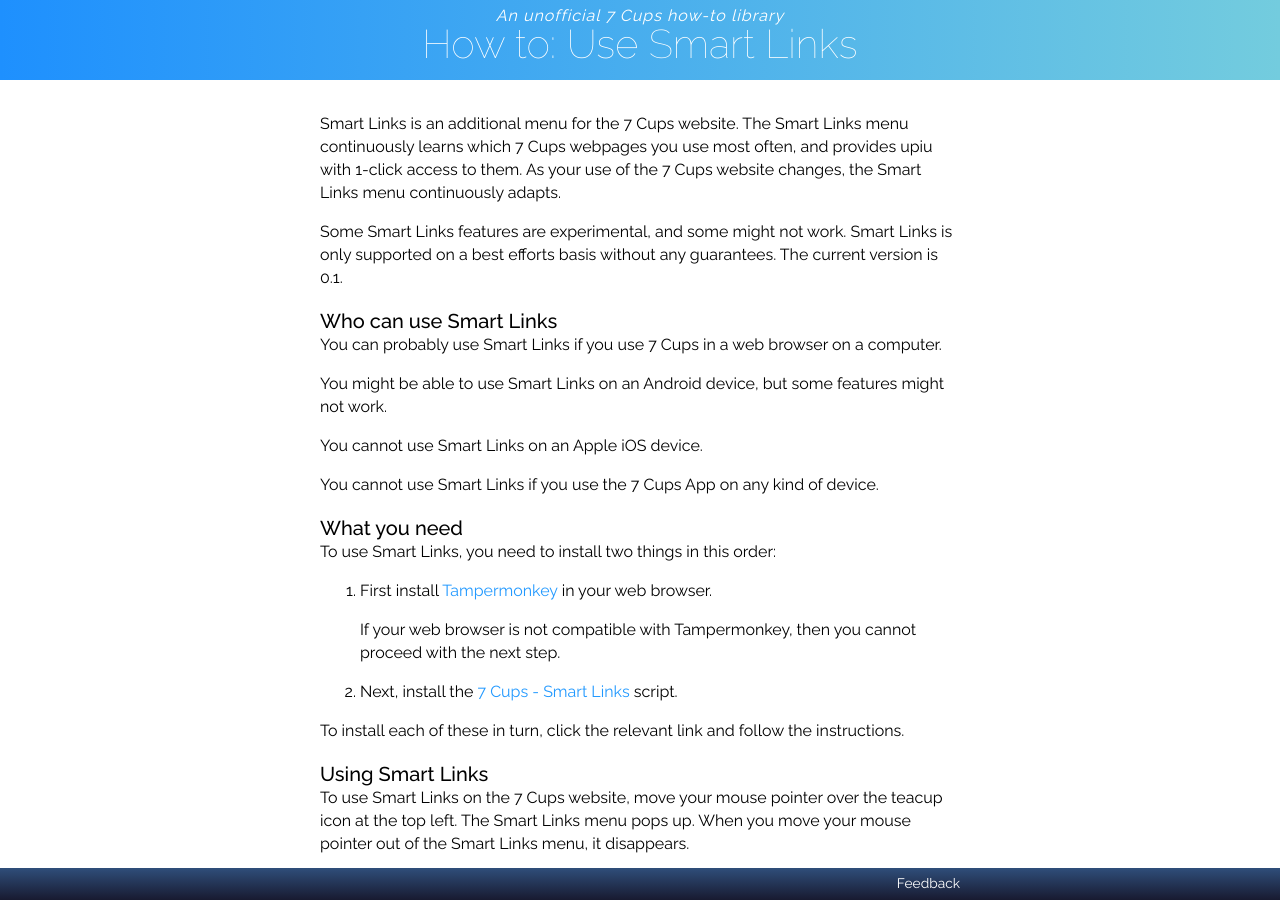
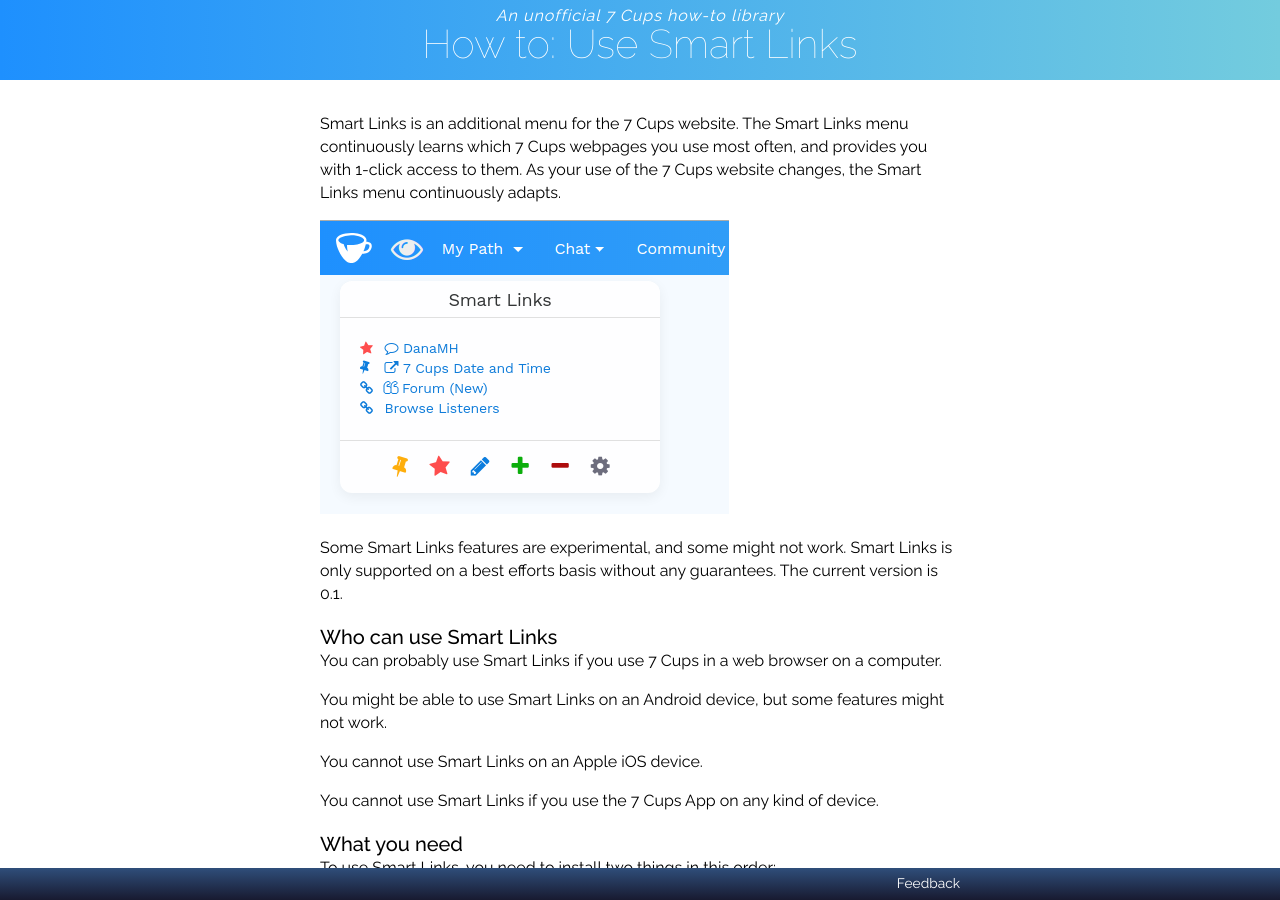
Before and after one commit to RarelyCharlie/rarelycharlie.github.io, a Jekyll site: the page built from _draft/links.md, in a window 1280 px wide and 900 px high. Built offline with Jekyll 4.4.1, drawn with Linux system fonts in a browser that asks for light colours.

Commit message:
screenshot

```diff
--- a/_draft/links.md
+++ b/_draft/links.md
@@ -5,7 +5,9 @@ linkas: false
 feedback: "https://www.7cups.com/@RarelyCharlie"
 ---
 <style>.fa {display: inline-block; margin-right: 4px; color: #07d;} .fa-plus {color: #0a0;} .fa-minus {color: #a00;} .fa-thumb-tack {color: #fa0; transform: rotate(17deg);} .fa-star {color: #f44; transform: rotate(-7deg);} .fa-pencil {color: #07d;} .fa-cog {color: #667;} .fa-quote-left {color: #fff; text-shadow: 1px 0 0 #07d, 0 1px 0 #07d, -1px 0 0 #07d, 0 -1px 0 #07d;} .blue {color: #07d;}</style>
-Smart Links is an additional menu for the 7 Cups website. The Smart Links menu continuously learns which 7 Cups webpages you use most often, and provides upiu with 1-click access to them. As your use of the 7 Cups website changes, the Smart Links menu continuously adapts.
+Smart Links is an additional menu for the 7 Cups website. The Smart Links menu continuously learns which 7 Cups webpages you use most often, and provides you with 1-click access to them. As your use of the 7 Cups website changes, the Smart Links menu continuously adapts.
+
+![screenshot](/assets/smartlinks1.png)
 
 Some Smart Links features are experimental, and some might not work. Smart Links is only supported on a best efforts basis without any guarantees. The current version is 0.1.
 
```
